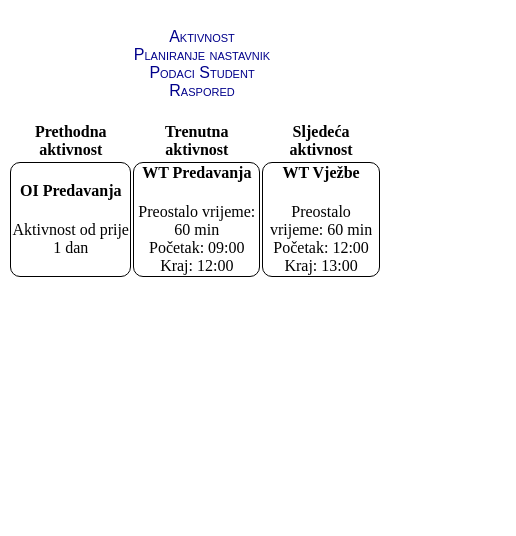
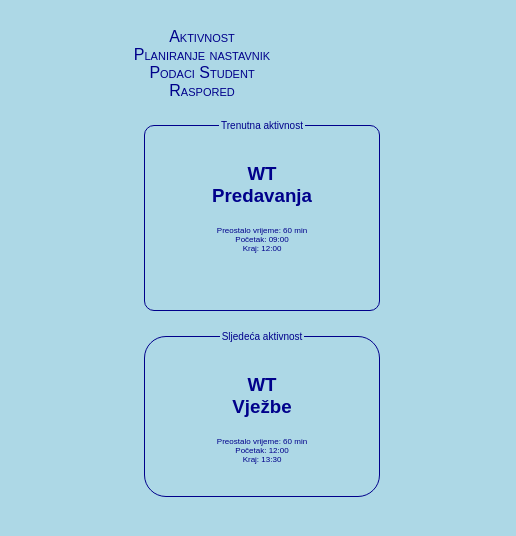
Before and after one commit to akarahasan3/faculty-organizer, a plain HTML site: page aktivnost.html in a window 390 px wide. Shown: the whole page, 516 px wide, since content can reach past the window. Drawn offline with Linux system fonts and the light colour scheme.

Commit message:
Push 2, ostatak spirale

```diff
--- a/aktivnost.html
+++ b/aktivnost.html
@@ -15,30 +15,22 @@
             <a href="raspored.html">Raspored</a>
         </nav>
     </div>
-    <table>
-        <tr>
-            <th>Prethodna aktivnost</th>
-            <th>Trenutna aktivnost</th>
-            <th>Sljedeća aktivnost</th>
-        </tr>
-        <tr>
-            <td>
-                <h4>OI Predavanja</h4>
-                Aktivnost od prije 1 dan
-            </td>
-            <td>
-                <h4>WT Predavanja</h4>
-                <p>Preostalo vrijeme: 60 min</p>
-                <p>Početak: 09:00</p>
-                <p>Kraj: 12:00</p>
-            </td>
-            <td>
-                <h4>WT Vježbe</h4>
-                <p>Preostalo vrijeme: 60 min</p>
-                <p>Početak: 12:00</p>
-                <p>Kraj: 13:00</p>
-            </td>
-        </tr>
-    </table>
+    <div id="aktivnosti">
+        <fieldset id="prvi">
+            <legend>Prethodna aktivnost</legend>
+            <h3>OI<br>Predavanja</h3>
+            <p>Aktivnosti od prije 1 dan</p>
+        </fieldset>
+        <fieldset>
+            <legend>Trenutna aktivnost</legend>
+            <h3>WT<br>Predavanja</h3>
+            <p>Preostalo vrijeme: 60 min<br>Početak: 09:00<br>Kraj: 12:00</p>
+        </fieldset>
+        <fieldset>
+            <legend>Sljedeća aktivnost</legend>
+            <h3>WT<br>Vježbe</h3>
+            <p>Preostalo vrijeme: 60 min<br>Početak: 12:00<br>Kraj: 13:30</p>
+        </fieldset>
+    </div>
 </body>
 </html>
--- a/css/aktivnost.css
+++ b/css/aktivnost.css
@@ -1,8 +1,49 @@
-td{
-    text-align: center;
-    border: solid 1px black;
-    border-radius: 10px;
+body{
+    background-color: lightblue;
 }
 p{
     margin: 0;
+    font-size: 8px;
 }
+h3{
+    margin-top: 0px;
+}
+fieldset{
+    display: inline-block;
+    border: solid 1px darkblue;
+    border-radius: 10px;
+    text-align: center;
+    font-family: Arial, Helvetica, sans-serif;
+    padding: 32px;
+    position: relative;
+    bottom: 0;
+}
+fieldset:nth-child(odd){
+    border-radius: 22px;
+    height: 100px;
+}
+fieldset:nth-child(2){
+    height: 125px;
+}
+#aktivnosti{
+    width: 508px;
+    height: 250px;
+    margin: 0 auto;
+}
+legend{
+    font-size: 10px;
+}
+legend, h3, p{
+    color: darkblue;
+}
+@media (max-width: 600px){
+    fieldset{
+        display: block;
+        width: 170px;
+        margin: 0 auto;
+        margin-bottom: 20px;
+    }
+    #prvi{
+        display: none;
+    }
+}
```
Also changed, not shown: css/raspored.css (+39 -0 lines), raspored.html (+21 -7 lines).
